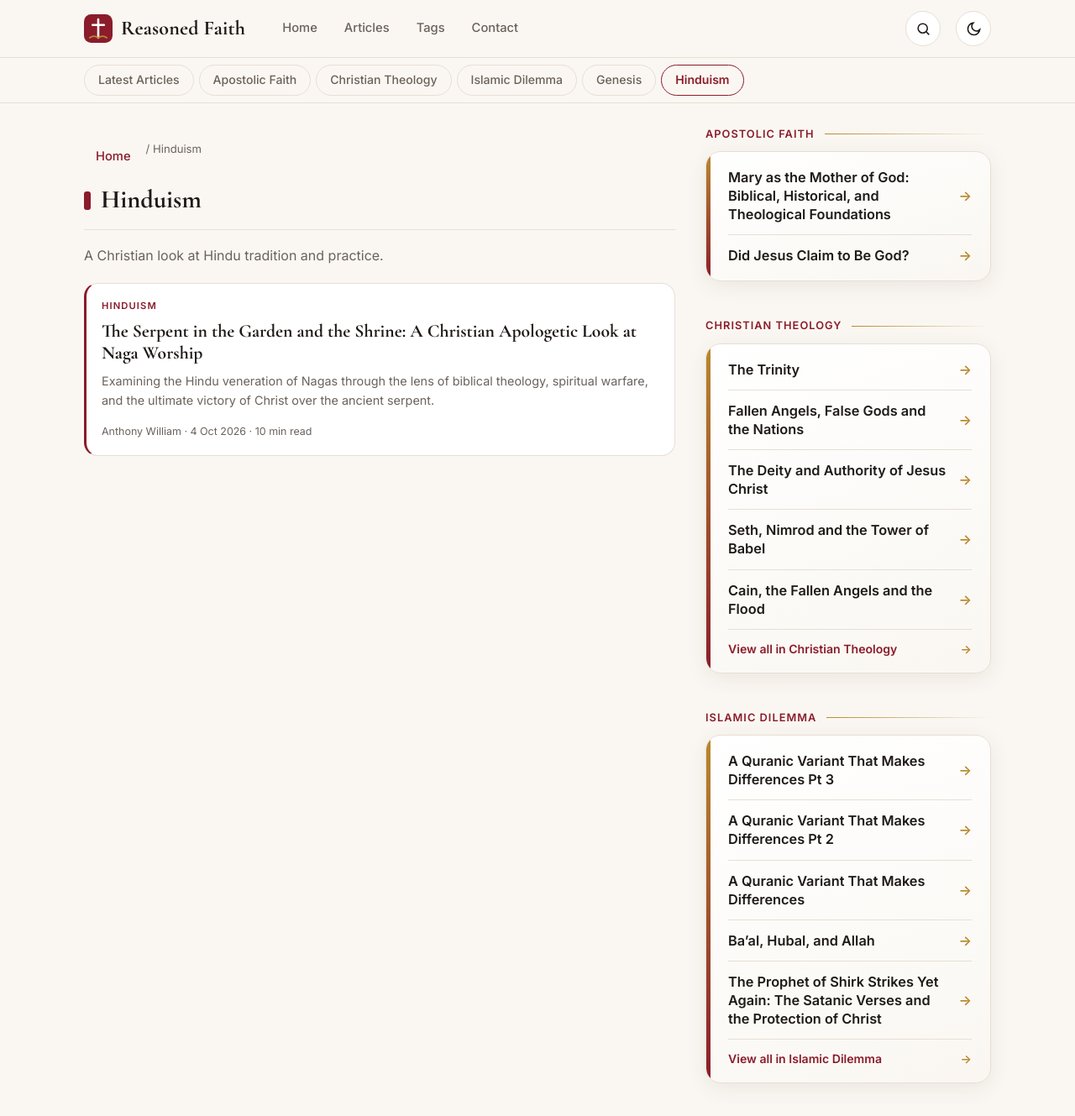
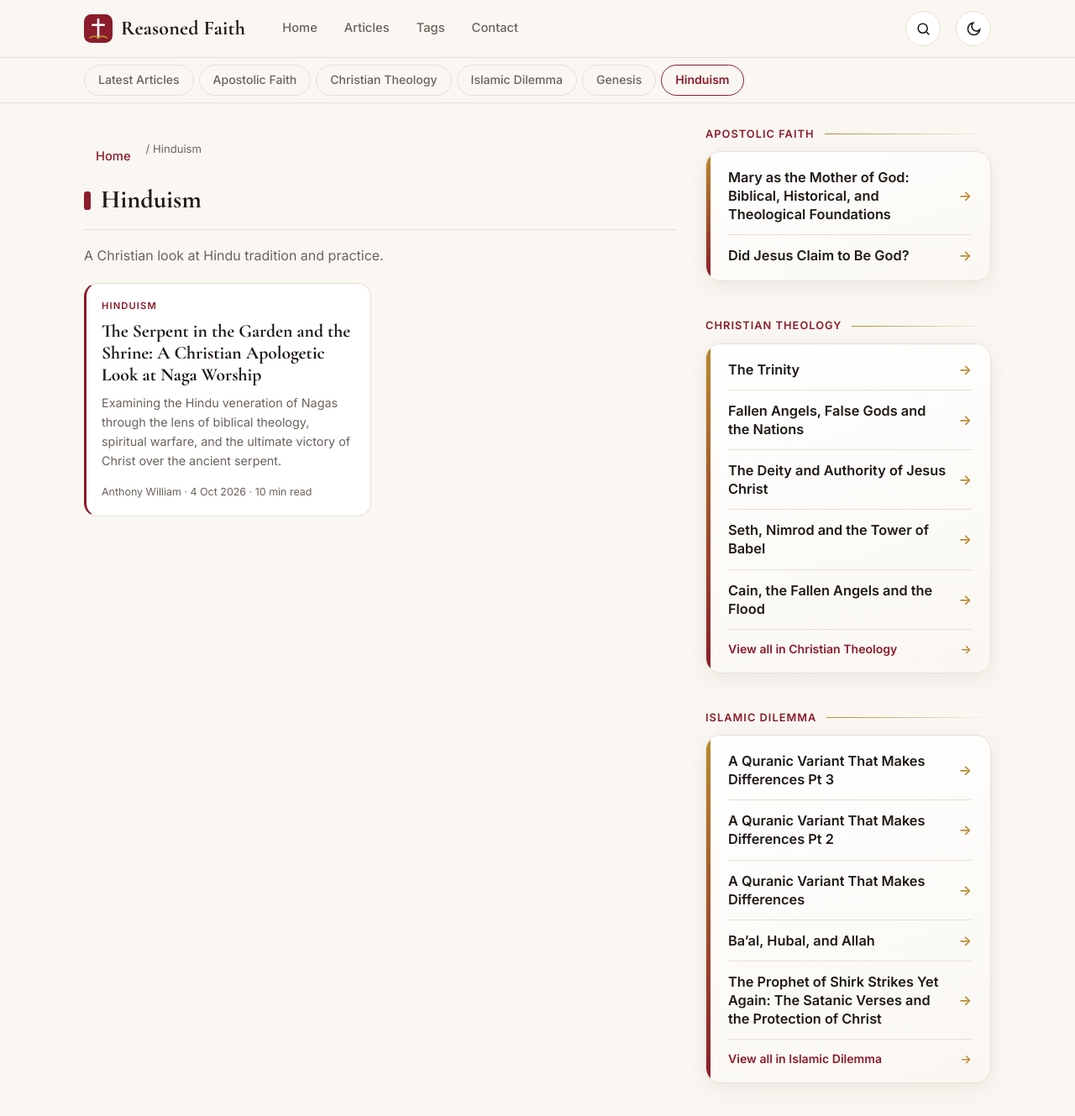
Before and after one commit to Reasoned-faith/reasoned-faith.github.io, a Jekyll site: the page built from articles/hinduism/index.html, in a window 1280 px wide and 1400 px high. Shown: the top 1329 px of the window at 84% size. Built offline with Jekyll 4.4.1, drawn with Linux system fonts in a browser that asks for light colours.

Commit message:
Update style.css

```diff
--- a/assets/css/style.css
+++ b/assets/css/style.css
@@ -442,3 +442,7 @@ kbd{font:600 .7rem/1 var(--sans);padding:4px 7px;border:1px solid var(--line);bo
 .contact-card b{display:block;font-family:var(--serif);font-size:1.4rem}
 .contact-card span{display:block;margin-top:4px;color:var(--muted);font-size:.92rem;overflow-wrap:anywhere}
 @media (max-width:720px){.contact-cards{grid-template-columns:1fr}}
+/* Latest-articles grid (home + every category page): two columns, 5 shown, "More articles" */
+#articles.grid{grid-template-columns:repeat(2,minmax(0,1fr));gap:20px;align-items:stretch}
+#articles.grid > *{min-width:0}
+@media (max-width:640px){#articles.grid{grid-template-columns:1fr;gap:14px}}
```
